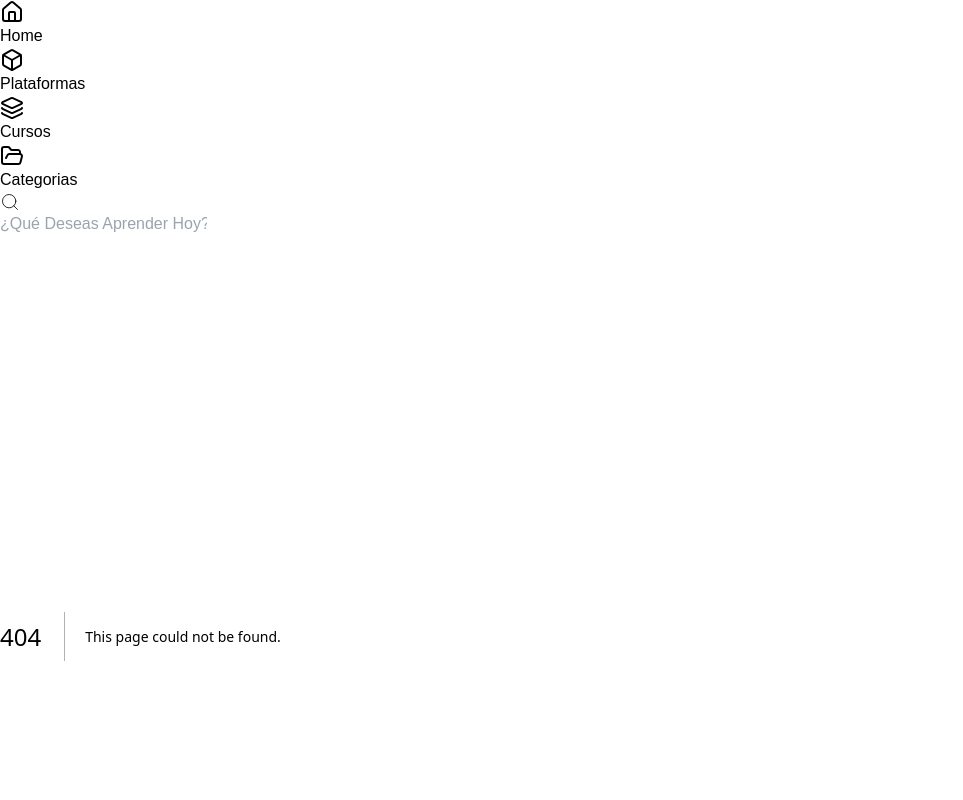
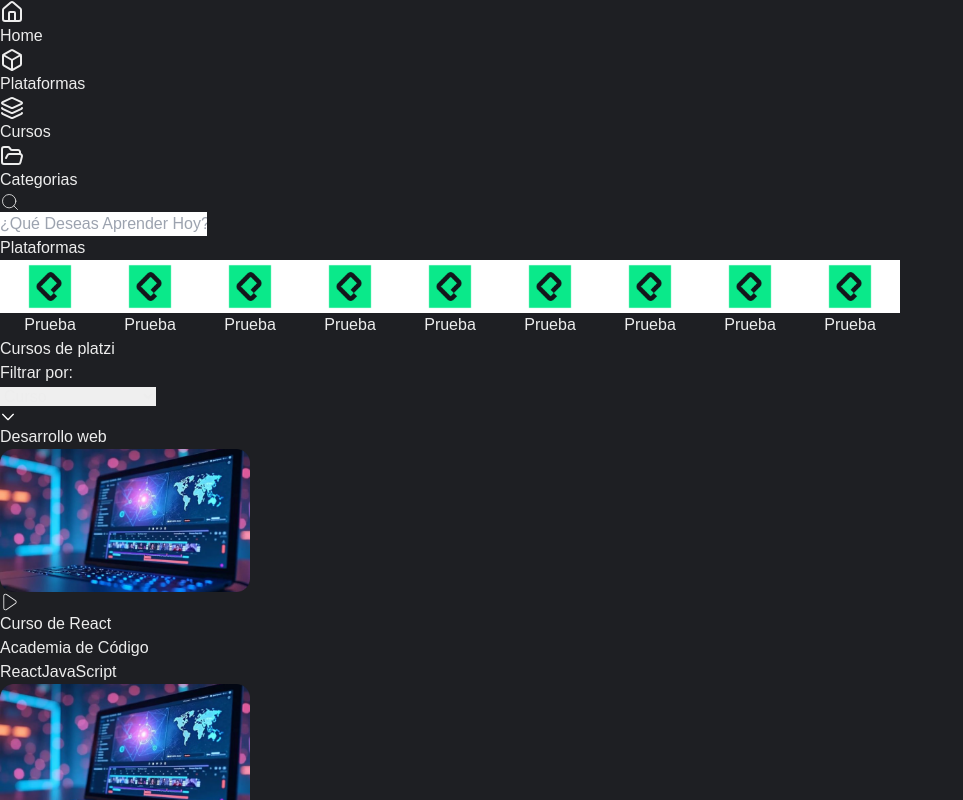
Before and after one commit to VopperAcademy/Front, a Next.js app in the folder vopper-academy-front/: page /plataformas/start in a window 1280 px wide. Before the commit this address had no page. Shown: the whole page, without its empty margins (0-963 px from the left). Built offline with nearby package versions, Linux system fonts and the light colour scheme.

Commit message:
feat(PlatformPage): add new components and platform/start page - Added Dropdown, Flecha, and LogoCardPlatform components - Created the Start page inside the platforms folder - Fixed and integrated Dropdown in the Views page

```diff
--- /dev/null
+++ b/vopper-academy-front/src/app/plataformas/start/page.tsx
@@ -0,0 +1,137 @@
+import CourseCard from "@/components/CourseCard"
+import Dropdown from "@/components/Dropdown";
+import LogoCardPlatform from "@/components/LogoCardPlatform";
+import Image from "next/image"
+
+export default function StartPlatform () {
+    const image = "/img/courseImg.png";
+
+    const Cursos = [
+
+      {
+        image: image,
+        path: "https://via.placeholder.com/150",
+        titulo: "Curso de React",
+        academia: "Academia de Código",
+        tecnologias: ["React", "JavaScript"],
+      },
+      {
+        image: image,
+        path: "https://via.placeholder.com/150",
+        titulo: "Curso de React",
+        academia: "Academia de Código",
+        tecnologias: ["React", "JavaScript"],
+      },
+      {
+        image: image,
+        path: "https://via.placeholder.com/150",
+        titulo: "Curso de React",
+        academia: "Academia de Código",
+        tecnologias: ["React", "JavaScript"],
+      },
+      {
+        image: image,
+        path: "https://via.placeholder.com/150",
+        titulo: "Curso de React",
+        academia: "Academia de Código",
+        tecnologias: ["React", "JavaScript"],
+      },
+      {
+        image: image,
+        path: "https://via.placeholder.com/150",
+        titulo: "Curso de React",
+        academia: "Academia de Código",
+        tecnologias: ["React", "JavaScript"],
+      },
+
+    ];
+    const platform = "platzi"
+    const categoria_global = "Desarrollo web"
+    const options = [
+        { label: "CSS", value: "CSS" },
+        { label: "Ejemplo ejemploso", value: "Ejemplo ejemploso" },
+      ];
+    return (
+    <>
+        {/* Header o barra superior */}
+      {/* Header o barra superior */}
+<div className="flex pl-4 w-full">
+<h3 className="text-xl text-left ">Plataformas</h3>
+</div>
+
+      <header className="flex gap-1 items-center">
+
+        <LogoCardPlatform
+        img="/platzi.png"
+        alt="holaaaaa"
+        title="Prueba"
+        />
+        <LogoCardPlatform
+        img="/platzi.png"
+        alt="holaaaaa"
+        title="Prueba"
+        />
+        <LogoCardPlatform
+        img="/platzi.png"
+        alt="holaaaaa"
+        title="Prueba"
+        />
+        <LogoCardPlatform
+        img="/platzi.png"
+        alt="holaaaaa"
+        title="Prueba"
+        />
+
+        <LogoCardPlatform
+        img="/platzi.png"
+        alt="holaaaaa"
+        title="Prueba"
+        />
+        <LogoCardPlatform
+        img="/platzi.png"
+        alt="holaaaaa"
+        title="Prueba"
+        />
+        <LogoCardPlatform
+        img="/platzi.png"
+        alt="holaaaaa"
+        title="Prueba"
+        />
+        <LogoCardPlatform
+        img="/platzi.png"
+        alt="holaaaaa"
+        title="Prueba"
+        />
+        <LogoCardPlatform
+        img="/platzi.png"
+        alt="holaaaaa"
+        title="Prueba"
+        />
+
+      </header>
+
+      <section className=" flex w-full">
+        <div className=" pl-4 font-Montserrat">
+        <p className="text-[20px] font-semibold">Cursos de {platform}</p>
+          <div className="flex gap-[10px] text-[14px] font-normal"><p>Filtrar por:</p><Dropdown options={options}/></div>
+        <p className="text-[20px] font-medium">{categoria_global}</p>
+        </div>
+
+      </section>
+
+        {/* Sección de cursos */}
+        <section
+            className="grid grid-cols-4 gap-10 overflow-y-auto max-h-[680px] pb-10 px-5 w-full">
+            {Cursos.map((curso, index) => (
+                <CourseCard
+                    key={index}
+                    img={curso.image}
+                    titulo={curso.titulo}
+                    academia={curso.academia}
+                    tecnologias={curso.tecnologias}
+                />
+            ))}
+        </section>
+    </>
+)
+}
--- /dev/null
+++ b/vopper-academy-front/src/components/Dropdown.tsx
@@ -0,0 +1,36 @@
+import Flecha from "./Flecha";
+
+export type Option = {
+  label: string;
+  value: string;
+};
+
+export type dropdownType = {
+  options: Option[];
+};
+
+export default function Dropdown({ options }: dropdownType) {
+  return (
+    <form action="#">
+      <div className="relative flex items-center">
+        <select
+          name="cursos"
+          aria-label="Filtrar cursos"
+          className="appearance-none w-[92px] h-[27px] pl-3 border bg-[#1E1F23] rounded-md"
+        >
+          <option value="selecciona">Curso</option>
+          {options?.map(function (option, index) {
+            return (
+              <option key={index} value={option.value}>
+                {option.label}
+              </option>
+            );
+          })}
+        </select>
+        <div className="absolute right-3 pointer-events-none">
+          <Flecha href="#" colorHex="#FFFFFF" direction="down" size="small" />
+        </div>
+      </div>
+    </form>
+  );
+}
--- /dev/null
+++ b/vopper-academy-front/src/components/Flecha.tsx
@@ -0,0 +1,46 @@
+import Link from "next/link";
+
+export type FlechaDirection = "left" | "right" | "up" | "down";
+export type FlechaSize = "small" | "medium" | "large" | "xlarge";
+
+export type FlechaProps = {
+    href: string;
+    direction?: FlechaDirection;
+    size?: FlechaSize;
+    colorHex: string;
+}
+
+
+export default function Flecha({ href,colorHex, direction = "right", size = "medium" }: FlechaProps) {
+    const pathData = {
+        right: "M8 4l8 8-8 8",
+        left: "M16 4l-8 8 8 8",
+        up: "M4 16l8-8 8 8",
+        down: "M4 8l8 8 8-8"
+    };
+
+    const sizes = {
+        small: 16,
+        medium: 24,
+        large: 32,
+        xlarge: 40
+    };
+
+    return (
+        <Link href={href}>
+            <svg
+                width={sizes[size]}
+                height={sizes[size]}
+                viewBox="0 0 24 24"
+                fill="none"
+                xmlns="http://www.w3.org/2000/svg">
+                <path
+                    d={pathData[direction]}
+                    stroke={colorHex}
+                    strokeWidth="2"
+                    strokeLinecap="round"
+                    strokeLinejoin="round"/>
+            </svg>
+        </Link>
+    );
+}
--- /dev/null
+++ b/vopper-academy-front/src/components/LogoCardPlatform.tsx
@@ -0,0 +1,11 @@
+import Image from "next/image"
+
+
+export default function LogoCardPlatform ({img, alt, title}:{ img:string, alt:string, title:string }) {
+    return (
+        <button className="flex flex-col items-center w-[109px] h-[124px]">
+            <Image src={img} alt={alt} width={100} height={100} className=" rounded-full h-[80px] w-[80px] p-[10px] grayscale hover:grayscale-0"/>
+            <p>{title}</p>
+        </button>
+    )
+}
```
Also changed, not shown: vopper-academy-front/src/app/page.tsx (+8 -0 lines), vopper-academy-front/src/app/plataformas/view/[id]/page.tsx (+11 -2 lines).
